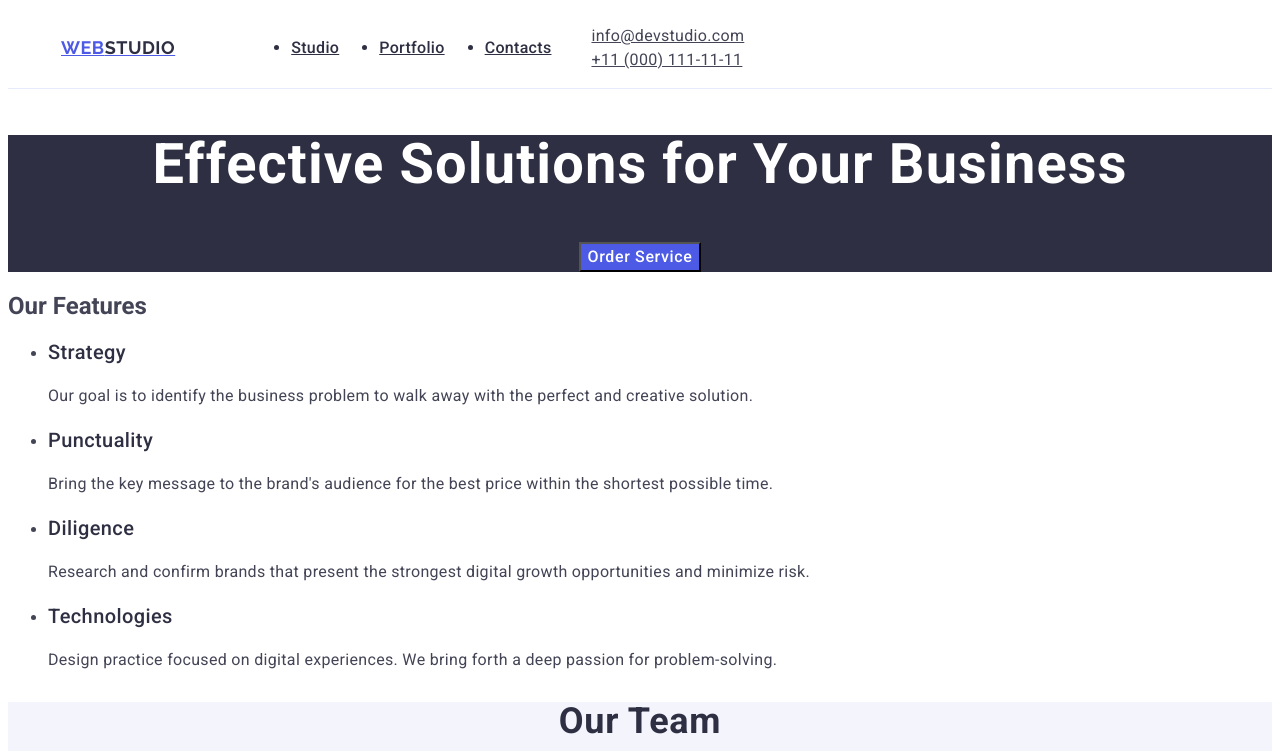
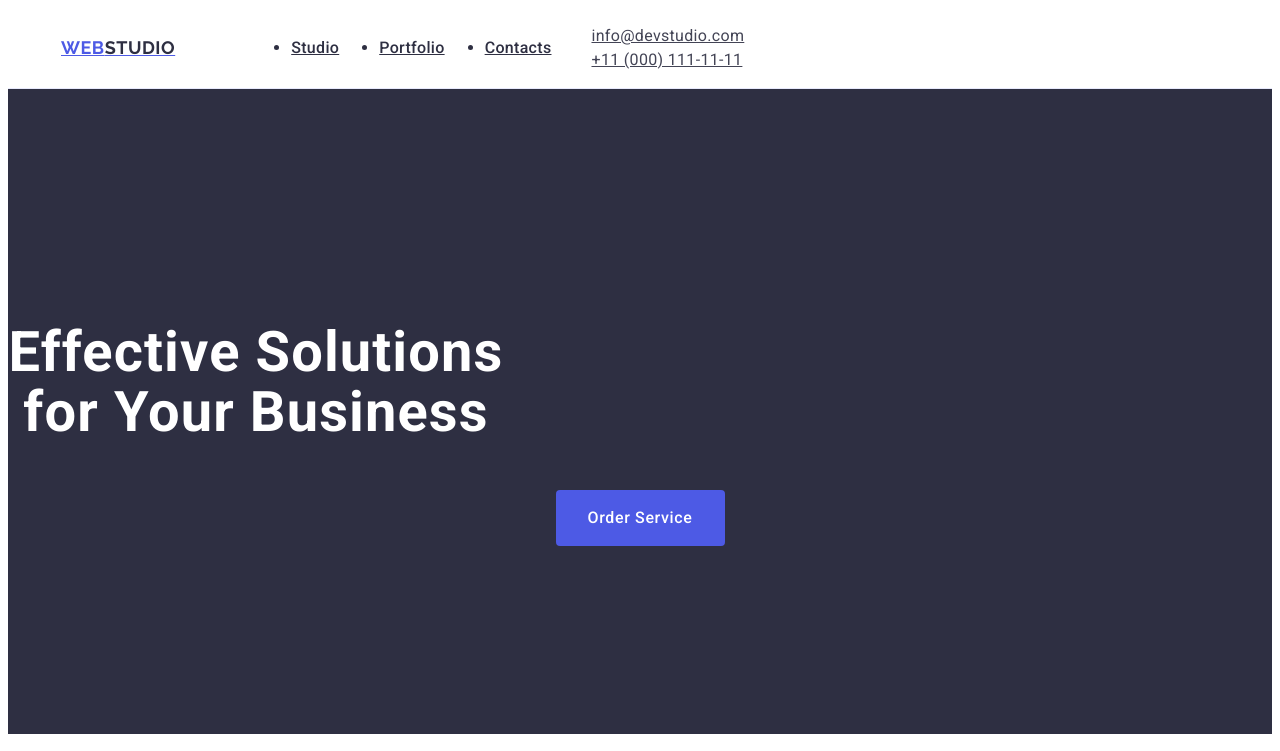
Before and after one commit to semragenc/goit-markup-hw-03, a plain HTML site: page index.html in a window 1280 px wide. Shown: the top 751 px of the page. Drawn offline with Linux system fonts and the light colour scheme; files that its build step writes are made by us from their sources; a web font is replaced by a local one.

Commit message:
ilk bölüm oluşturuldu.

```diff
--- a/index.html
+++ b/index.html
@@ -43,10 +43,11 @@
 
     <main>
         <section class="first-chapter">
+            <div>
+                <h1 class="first-header">Effective Solutions for Your Business</h1>
 
-            <h1 class="first-header">Effective Solutions for Your Business</h1>
-
-            <button class="order-button" type="button">Order Service</button>
+                <button class="order-button" type="button">Order Service</button>
+            </div>
         </section>
 
         <section class="second-chapter">
--- a/style.css
+++ b/style.css
@@ -102,6 +102,7 @@ address {
 }
 
 .first-header {
+    max-width: 496px;
     font-size: 56px;
     line-height: 1.07;
     letter-spacing: 0.02em
@@ -111,17 +112,25 @@ address {
     background-color: #2e2f42;
     text-align: center;
     letter-spacing: 0.02em;
-    color: #ffffff
+    color: #ffffff;
+    padding: 188px 0;
+    ;
 }
 
 .order-button {
-    background-color: #4D5AE5;
+    background-color: #4d5ae5;
     font-family: "Roboto", sans-serif;
     font-weight: 500;
     font-size: 16px;
     line-height: 1.5;
     letter-spacing: 0.04em;
     color: #ffffff;
+    display: block;
+    margin: 0 auto;
+    min-width: 169px;
+    height: 56px;
+    border: none;
+    border-radius: 4px;
     cursor: pointer;
 }
 
```
